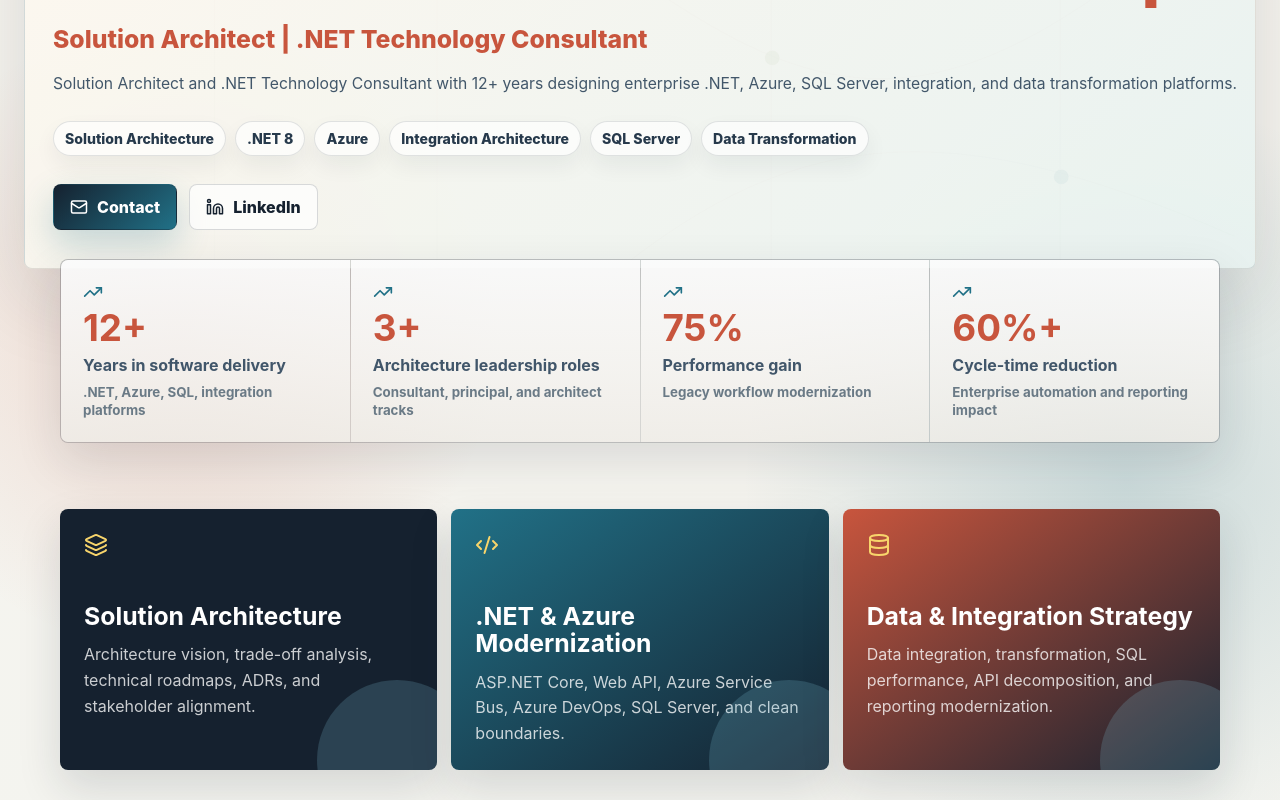
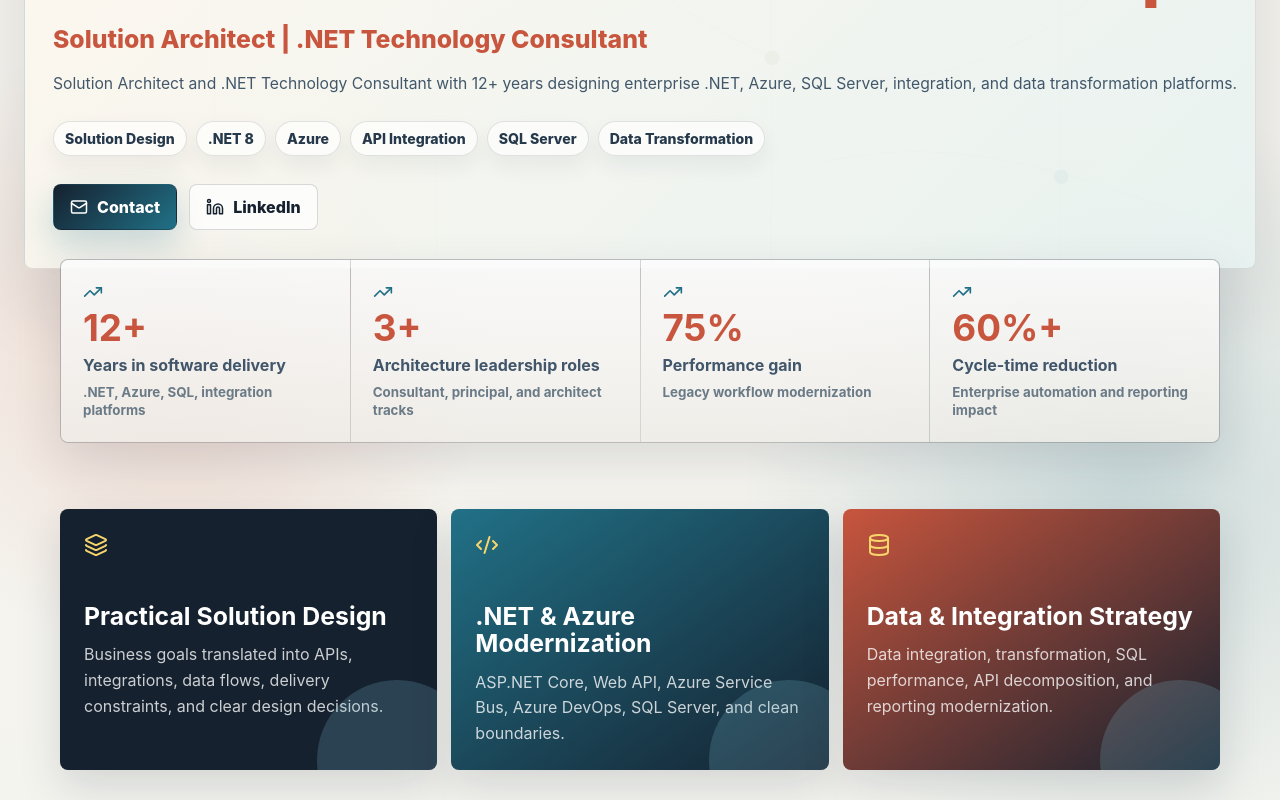
Before and after one commit to inamgcu/portfolio, a React (Vite) app: page / in a window 1280 px wide. Shown: the part 240-1040 px from the top of the page. Built offline with nearby package versions, Linux system fonts and the light colour scheme.

Commit message:
Tone down solution architect wording

```diff
--- a/src/main.jsx
+++ b/src/main.jsx
@@ -43,10 +43,10 @@ const profile = {
 };
 
 const competencies = [
-  { icon: Layers3, label: "Architecture Vision" },
-  { icon: Target, label: "Trade-off Analysis" },
-  { icon: UsersRound, label: "Stakeholder Alignment" },
-  { icon: Network, label: "Integration Architecture" },
+  { icon: Layers3, label: "Solution Design" },
+  { icon: Target, label: "Decision Trade-offs" },
+  { icon: UsersRound, label: "Client Communication" },
+  { icon: Network, label: "API & Integration Design" },
   { icon: Code2, label: ".NET / ASP.NET Core" },
   { icon: Cloud, label: "Azure Cloud Solutions" },
   { icon: Database, label: "SQL Server Performance" },
@@ -55,8 +55,8 @@ const competencies = [
 
 const skillGroups = [
   {
-    title: "Solution Architecture",
-    items: ["Architecture Vision", "Requirements Analysis", "Trade-off Analysis", "ADRs", "System Decomposition", "Design Reviews", "Technical Roadmaps", "Stakeholder Communication"]
+    title: "Architecture & Design",
+    items: ["Solution Design", "Requirements Mapping", "API Decomposition", "Integration Design", "Design Reviews", "Technical Roadmaps", "Architecture Decisions", "Stakeholder Communication"]
   },
   {
     title: ".NET Engineering",
@@ -80,7 +80,7 @@ const experience = [
     period: "December 2025 - Present",
     role: "Technology Consultant - .NET",
     impact: "Shaping architecture direction for secure, scalable enterprise platforms with a .NET and Azure lens.",
-    stack: ["Architecture Vision", ".NET Core", "ASP.NET Core", "Azure", "Azure Service Bus", "Azure DevOps", "SQL Server", "CI/CD"],
+    stack: ["Solution Design", ".NET Core", "ASP.NET Core", "Azure", "Azure Service Bus", "Azure DevOps", "SQL Server", "CI/CD"],
     points: [
       "Define solution direction for enterprise .NET and Azure systems, aligning business goals with integration needs, security constraints, and long-term maintainability.",
       "Document architecture decisions, review downstream design choices, and guide API boundaries, SQL access patterns, CI/CD setup, and Azure deployment planning.",
@@ -94,7 +94,7 @@ const experience = [
     period: "August 2023 - November 2025",
     role: "Principal Software Engineer",
     impact: "Owned architecture patterns, technical standards, and client-facing delivery decisions for enterprise .NET 8 applications.",
-    stack: [".NET 8", "Clean Architecture", "DDD", "Web API", "Stakeholder Alignment"],
+    stack: [".NET 8", "Clean Architecture", "DDD", "Web API", "Client Communication"],
     points: [
       "Led solution design for enterprise-grade .NET 8 applications, establishing architecture patterns, technical standards, and delivery guardrails.",
       "Partnered with client stakeholders to clarify business goals, decompose requirements, evaluate trade-offs, and translate product needs into technical roadmaps.",
@@ -169,13 +169,13 @@ const recognitions = [
   }
 ];
 
-const signatureStack = ["Solution Architecture", ".NET 8", "Azure", "Integration Architecture", "SQL Server", "Data Transformation"];
+const signatureStack = ["Solution Design", ".NET 8", "Azure", "API Integration", "SQL Server", "Data Transformation"];
 
 const serviceLines = [
   {
     icon: Layers3,
-    title: "Solution Architecture",
-    body: "Architecture vision, trade-off analysis, technical roadmaps, ADRs, and stakeholder alignment."
+    title: "Practical Solution Design",
+    body: "Business goals translated into APIs, integrations, data flows, delivery constraints, and clear design decisions."
   },
   {
     icon: Code2,
@@ -250,8 +250,8 @@ const stackIcons = {
   "Azure DevOps": Workflow,
   "SQL Server": Database,
   "CI/CD": Workflow,
-  "Architecture Vision": Layers3,
-  "Stakeholder Alignment": UsersRound,
+  "Solution Design": Layers3,
+  "Client Communication": UsersRound,
   "Data Transformation": Database,
   "Clean Architecture": Layers3,
   DDD: Layers3,
```
